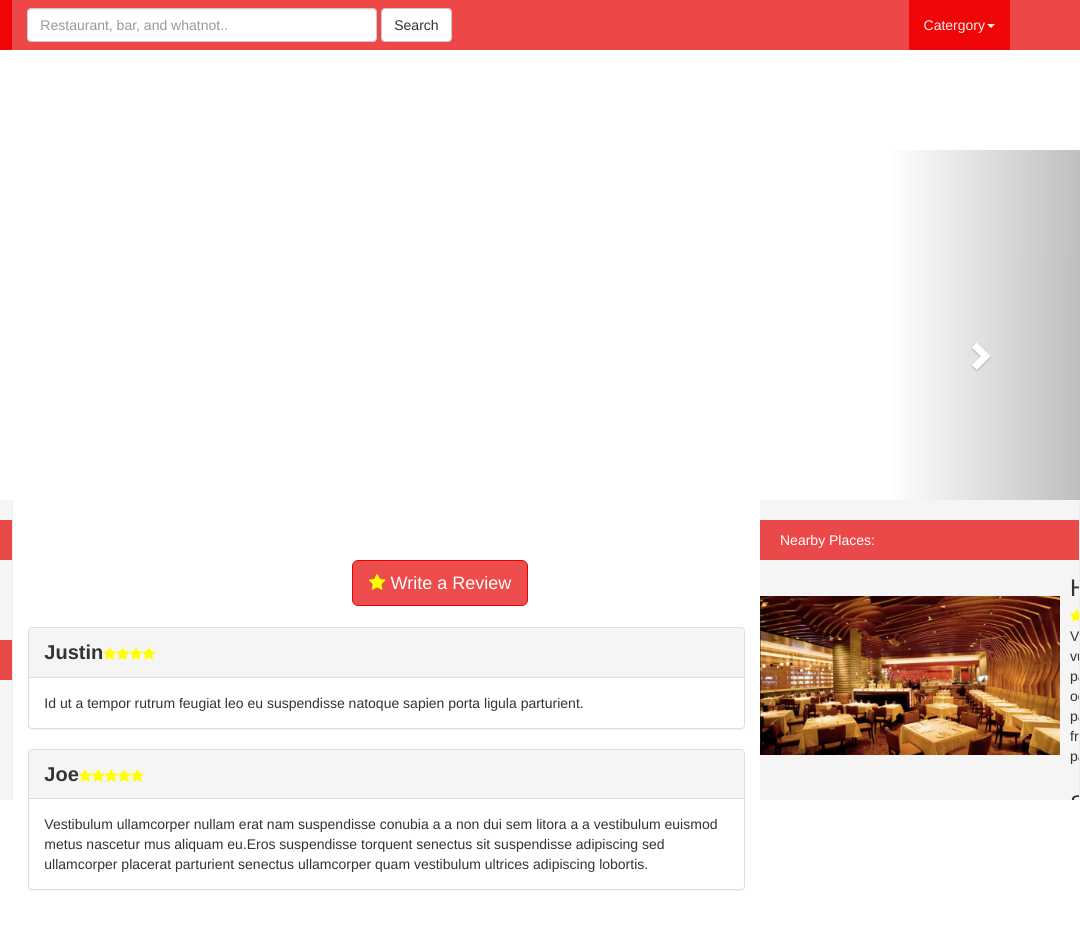
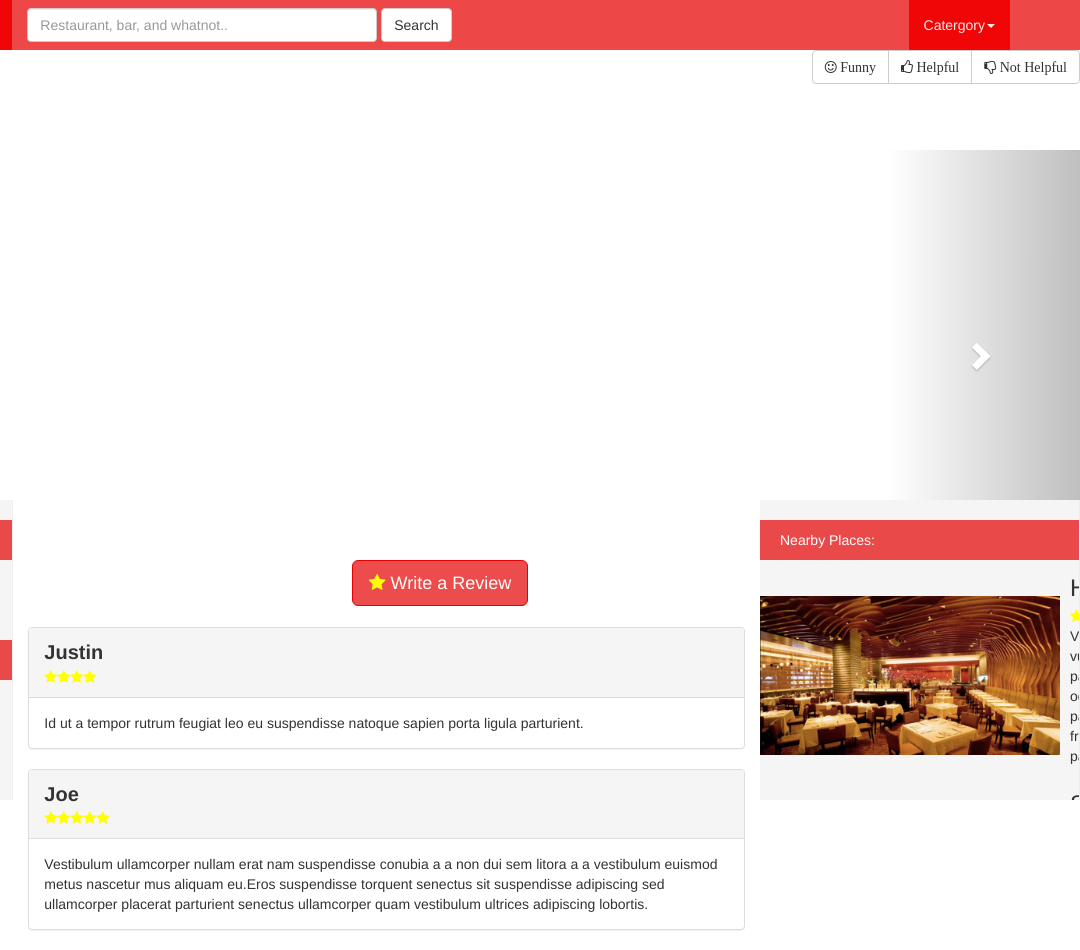
Before and after one commit to jnguyen3950/project-one, a plain HTML site: page restaurant.html in a window 1280 px wide. Shown: the full height of the page, 200-1280 px from the left. Before the commit the page ends 910 px from the top, so only its background shows below. Drawn offline with nearby package versions, Linux system fonts and the light colour scheme.

Commit message:
Review tag style is chosen. Implementing tag to take place inside user review panels. #8

```diff
--- a/js/restaurant.js
+++ b/js/restaurant.js
@@ -58,8 +58,6 @@ submit.addEventListener('click', function() {
 var index = 0;
 function displayReview () {
   while (index < userComment.length) {
-    console.log("This is index: " + index);
-    console.log("This is object array: " + userComment.length);
     var reviewPosition = document.getElementById('userComment');
     var reviewPanel = document.createElement('div');
     reviewPanel.setAttribute('class', 'panel panel-default');
@@ -72,12 +70,14 @@ function displayReview () {
     uName.appendChild(nameText);
     reviewPanelHeading.appendChild(uName);
 
+    var breakLine = document.createElement('div');
     for (var j = 0; j < userComment[index].star; j++) {
       var reviewStar = document.createElement('span');
       reviewStar.setAttribute('class', 'fa fa-star');
-      reviewPanelHeading.appendChild(reviewStar);
+      breakLine.appendChild(reviewStar);
     }
 
+    reviewPanelHeading.appendChild(breakLine);
     reviewPanel.appendChild(reviewPanelHeading);
 
     var comment = document.createElement('div');
@@ -109,3 +109,9 @@ for (info in restaurantInfo[1]) {
   day.appendChild(typeText);
   businessHours.appendChild(day);
 }
+
+var options = document.getElementById('option4');
+options.addEventListener('click', function() {
+  console.log('Like this!')
+})
+console.log(options);
--- a/restaurant.html
+++ b/restaurant.html
@@ -57,6 +57,19 @@
   <!-- Search result -->
   <div class="container" id="searchBlock"></div>
 
+  <!-- review button -->
+  <div class="btn-group pull-right" data-toggle="buttons" id="option4">
+    <label class="btn btn-default">
+      <input type="radio" name="options" id="option1" autocomplete="off"><span class="fa fa-smile-o"> Funny</span>
+    </label>
+    <label class="btn btn-default">
+      <input type="radio" name="options" id="option2" autocomplete="off"><span class="fa fa-thumbs-o-up"> Helpful</span>
+    </label>
+    <label class="btn btn-default">
+      <input type="radio" name="options" id="option3" autocomplete="off"><span class="fa fa-thumbs-o-down"> Not Helpful</span>
+    </label>
+  </div>
+
   <!-- Begin Carousel-->
   <div id="myCarousel" class="carousel slide carouselBlock" data-ride="carousel">
     <!-- Indicators -->
@@ -105,10 +118,10 @@
   </div>
   <!-- End carousel -->
 
+  <!-- Review Modal -->
   <p class ="panel-heading text-center">
     <a class="btn btn-lg btn-primary" id="review" href="#myModal" data-toggle="modal"><span class="fa fa-star"></span> Write a Review</a>
   </p>
-
   <div class="modal fade" id="myModal" tabindex="-1" role="dialog" aria-labelledby="modalLabel">
     <div class="modal-dialog" role="document">
       <div class="modal-content">
@@ -123,7 +136,7 @@
               <input type="text" class="form-control" id="name-text">
             </div>
             <div class="form-group">
-              <label for="input" class="control-label">Rate This</label>
+              <label for="input" class="control-label">Rate This Place:</label>
               <input type="radio" class="rating-input" value='1' name="rating-input">
               <input type="radio" class="rating-input" value='2' name="rating-input">
               <input type="radio" class="rating-input" value='3' name="rating-input" checked>
@@ -145,10 +158,8 @@
   </div>
   <!-- End Modal -->
 
-
   <div class="container-fluid">
     <div class="row">
-
       <!-- Left side bar -->
       <div id="leftSidebar" class="col-md-2 hidden-sm sidebar">
         <ul class="nav nav-sidebar" id="businessInfo">
@@ -158,17 +169,14 @@
           <li class="active"><a>Hours:</a></li>
         </ul>
       </div>
-
       <!-- Review boxes -->
       <div class="col-md-7 col-md-offset-2" id="userComment"></div>
-
       <!-- Right side bar -->
       <div id="rightSidebar" class="col-md-3 col-md-offset-9 hidden-sm sidebar">
         <ul class="nav nav-sidebar" id="mediaBlock">
           <li class="active"><a>Nearby Places:</a></li>
         </ul>
       </div>
-
     </div>
   </div>
 
```
Also changed, not shown: index.html (+1 -2 lines).
